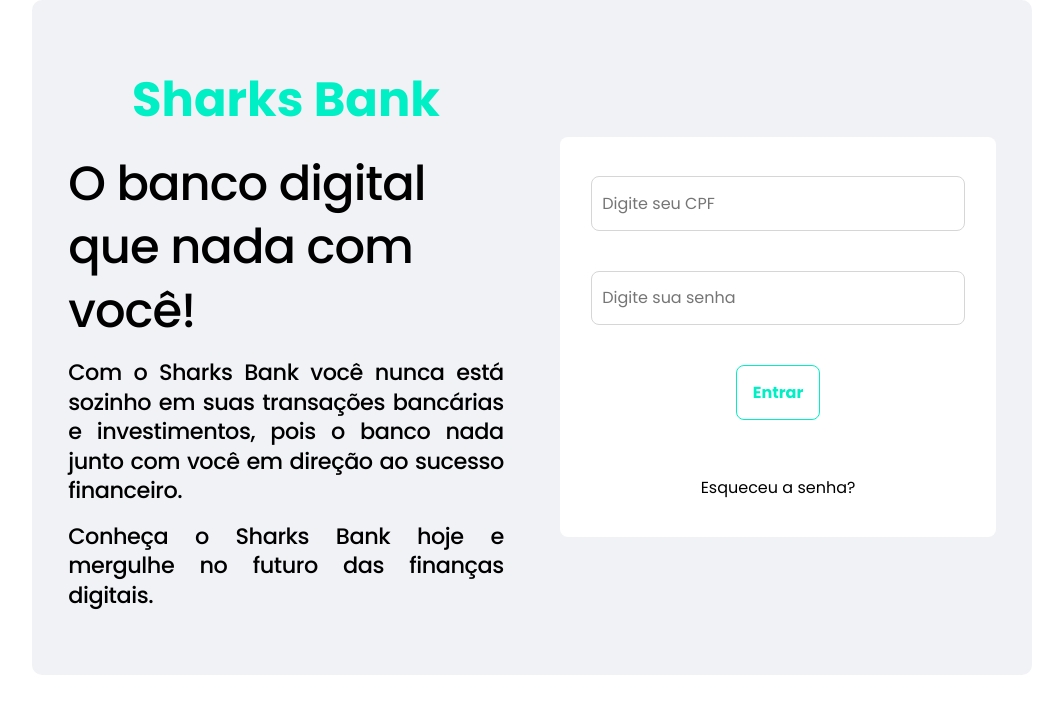
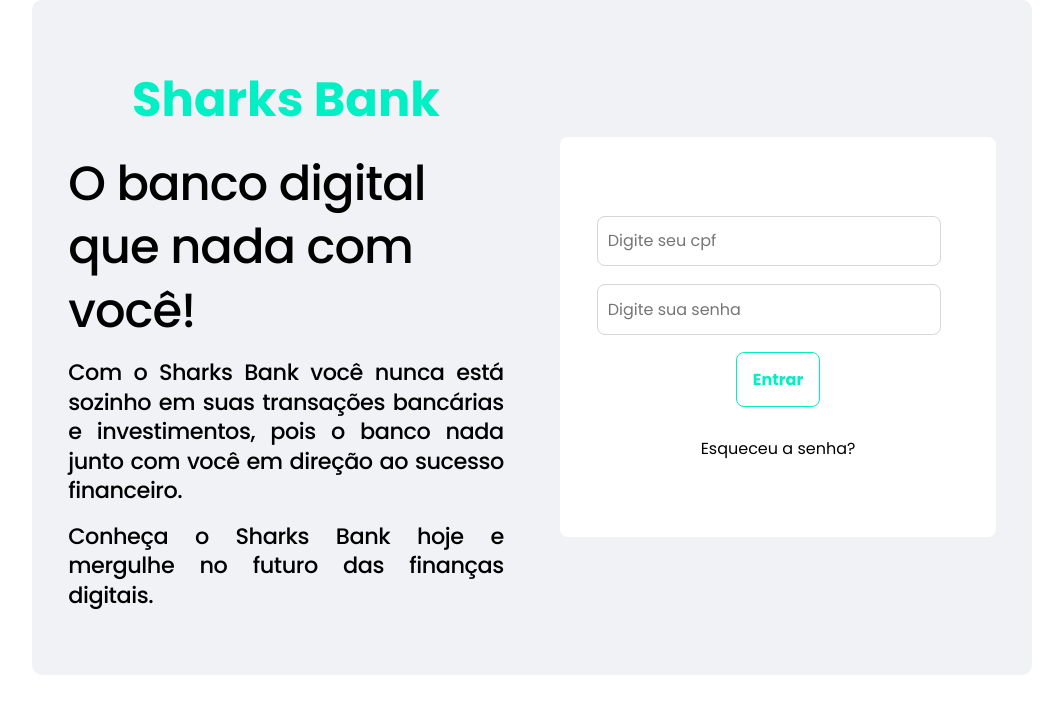
Before and after one commit to gabriele-martins/HackadevCSharks, a React (Vite) app in the folder SharksBank/: page / in a window 1280 px wide. Shown: the top 714 px of the page, without its empty margins (108-1171 px from the left). Built offline with nearby package versions, Linux system fonts and the light colour scheme.

Commit message:
Atualizando componente login
Aguardando o router

```diff
--- a/SharksBank/src/pages/Login/index.jsx
+++ b/SharksBank/src/pages/Login/index.jsx
@@ -1,30 +1,39 @@
+import { useForm } from "react-hook-form";
 import React, { useState } from "react";
 import { Conteudo } from "../../components/Conteudo";
+import { CampoInput } from "../../components/Inputs";
 import { Botao } from "../../components/Botao";
 import styles from "./style.module.css";
 export function Login() {
-  const [cpfValido, setCpfValido] = useState(false);
-  const [senhaValida, setSenhaValida] = useState(false);
-  const [cpfDados, setCpfDados] = useState("");
-  const [senhaDados, setSenhaDados] = useState("");
+  // const [cpfValido, setCpfValido] = useState(false);
+  // const [senhaValida, setSenhaValida] = useState(false);
+  // const [cpfDados, setCpfDados] = useState("");
+  // const [senhaDados, setSenhaDados] = useState("");
 
-  function handleCpfDados(evento) {
-    setCpfDados(evento.target.value);
-    if (cpfDados.trim() !== "") setCpfValido(true);
-    else setCpfValido(false);
-    console.log("cpf: " + cpfValido);
-  }
+  // function handleCpfDados(evento) {
+  //   setCpfDados(evento.target.value);
+  //   if (cpfDados.trim() !== "") setCpfValido(true);
+  //   else setCpfValido(false);
+  //   console.log("cpf: " + cpfValido);
+  // }
 
-  function handleSenhaDados(evento) {
-    setSenhaDados(evento.target.value);
-    if (senhaDados.trim() !== "") setSenhaValida(true);
-    else setSenhaValida(false);
-    console.log("senha: " + senhaValida);
-  }
+  // function handleSenhaDados(evento) {
+  //   setSenhaDados(evento.target.value);
+  //   if (senhaDados.trim() !== "") setSenhaValida(true);
+  //   else setSenhaValida(false);
+  //   console.log("senha: " + senhaValida);
+  // }
 
-  function handleHabilitaBotao() {
-    return senhaValida && cpfValido;
-  }
+  // function handleHabilitaBotao() {
+  //   return senhaValida && cpfValido;
+  // }
+  const {
+    register,
+    handleSubmit,
+    formState: { errors },
+  } = useForm({ mode: "onChange" });
+
+  const onSubmit = (data) => console.log(data);
 
   return (
     <>
@@ -39,8 +48,8 @@ export function Login() {
         }
       >
         <div id={styles["login-form-div"]}>
-          <form action="" id={styles["login-form"]}>
-            <div className={styles.divFormItem}>
+          <form onSubmit={handleSubmit(onSubmit)} id={styles["login-form"]}>
+            {/* <div className={styles.divFormItem}>
               <input
                 type="text"
                 name="cpf"
@@ -61,11 +70,36 @@ export function Login() {
                 onBlur={handleSenhaDados}
                 placeholder="Digite sua senha"
               />
+            </div> */}
+            <div className={styles.divFormItem}>
+              <CampoInput
+                campoReferencia={"cpf"}
+                placeholder={"Digite seu cpf"}
+                obrigatorio={true}
+                padrao={/^[0-9]*$/}
+                tamanhoMax={11}
+                tamanhoMin={11}
+                register={register}
+                errors={errors}
+              />
+            </div>
+            <div className={styles.divFormItem}>
+              <CampoInput
+                placeholder={"Digite sua senha"}
+                tipo={"password"}
+                campoReferencia={"senha"}
+                tamanhoMin={6}
+                tamanhoMax={6}
+                obrigatorio={true}
+                register={register}
+                errors={errors}
+              />
             </div>
             <div className={styles.divFormItem}>
               <Botao
                 nome={"Entrar"}
-                desabilitado={!(cpfValido && senhaValida)}
+                type="submit"
+                //desabilitado={!(cpfValido && senhaValida)}
               ></Botao>
             </div>
             <div className={styles.divFormItem}>
--- a/SharksBank/src/pages/Login/style.module.css
+++ b/SharksBank/src/pages/Login/style.module.css
@@ -5,7 +5,6 @@
     height: 400px;
     display: flex;
     flex-direction: column;
-
     gap: 1rem;
   }
 
@@ -16,8 +15,9 @@
     display: flex;
     flex-direction: column;
     align-items: center;
-    justify-content: space-evenly;
+    justify-content: center;
     gap: 1rem;
+    padding: 1rem;
   }
 
   .divFormItem {
```
